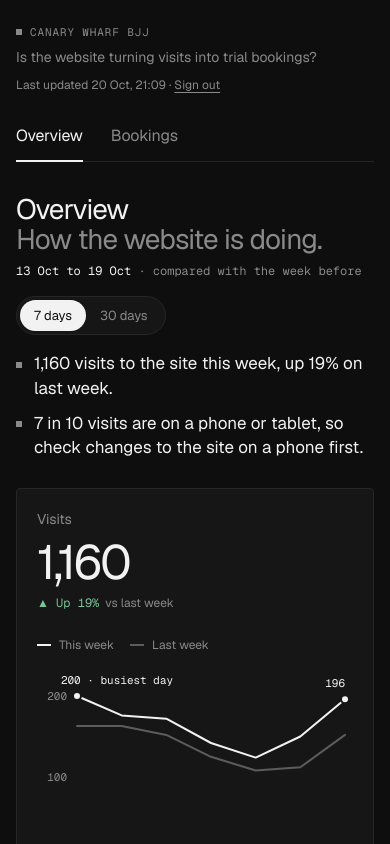
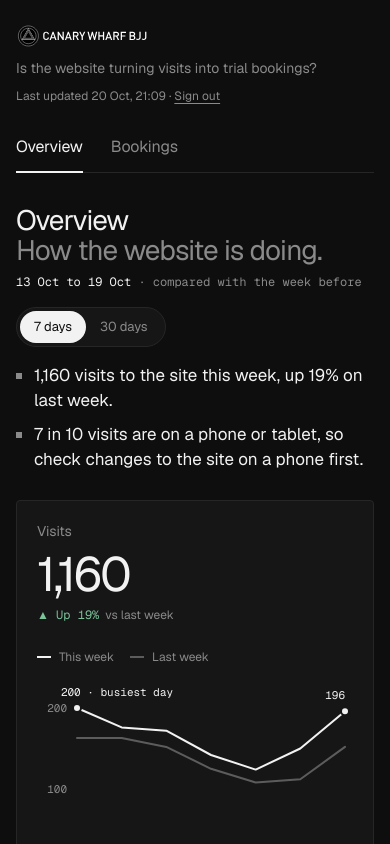
Before and after one commit to christopheohclooney/scratch, a Next.js app in the folder cwbjj-dashboard/: page / in a window 390 px wide. Shown: the top 844 px of the page. Built offline with nearby package versions, Linux system fonts and the light colour scheme.

Commit message:
Add the Canary Wharf BJJ logo to the header and sign-in page
Co-Authored-By: Claude Opus 5.5 <noreply@anthropic.com>
Claude-Session: https://claude.ai/code/session_01HXrzKj4xogdqAEevaWVPmi

```diff
--- a/cwbjj-dashboard/app/globals.css
+++ b/cwbjj-dashboard/app/globals.css
@@ -371,7 +371,17 @@ th .cell-sub {
 
 .brand {
   display: grid;
-  gap: 6px;
+  gap: 10px;
+}
+.logo {
+  display: block;
+  height: 28px;
+  width: auto;
+}
+@media (max-width: 600px) {
+  .logo {
+    height: 24px;
+  }
 }
 .purpose {
   margin: 0;
--- a/cwbjj-dashboard/app/login/page.tsx
+++ b/cwbjj-dashboard/app/login/page.tsx
@@ -3,7 +3,8 @@ export default async function LoginPage({ searchParams }: { searchParams: Promis
   return (
     <main className="login">
       <div className="login__card">
-        <span className="eyebrow">Canary Wharf BJJ</span>
+        {/* eslint-disable-next-line @next/next/no-img-element */}
+        <img className="logo" src="/cwbjj-logo.svg" alt="Canary Wharf BJJ" width={157} height={28} />
         <h1 className="heading">
           <span>Website dashboard</span>
           <span>Sign in to continue.</span>
--- a/cwbjj-dashboard/app/page.tsx
+++ b/cwbjj-dashboard/app/page.tsx
@@ -29,7 +29,8 @@ export default async function DashboardPage({
     <main className="page">
       <header className="topbar">
         <div className="brand">
-          <span className="eyebrow">Canary Wharf BJJ</span>
+          {/* eslint-disable-next-line @next/next/no-img-element */}
+          <img className="logo" src="/cwbjj-logo.svg" alt="Canary Wharf BJJ" width={157} height={28} />
           <p className="purpose">Is the website turning visits into trial bookings?</p>
         </div>
         <p className="meta">
--- a/cwbjj-dashboard/proxy.ts
+++ b/cwbjj-dashboard/proxy.ts
@@ -8,5 +8,5 @@ export async function proxy(request: NextRequest) {
 }
 
 export const config = {
-  matcher: ["/((?!login|api/login|api/cron|_next/static|_next/image|favicon.ico|icon.svg).*)"],
+  matcher: ["/((?!login|api/login|api/cron|_next/static|_next/image|favicon.ico|icon.svg|cwbjj-logo.svg).*)"],
 };
```
Also changed, not shown: cwbjj-dashboard/public/cwbjj-logo.svg (added).
